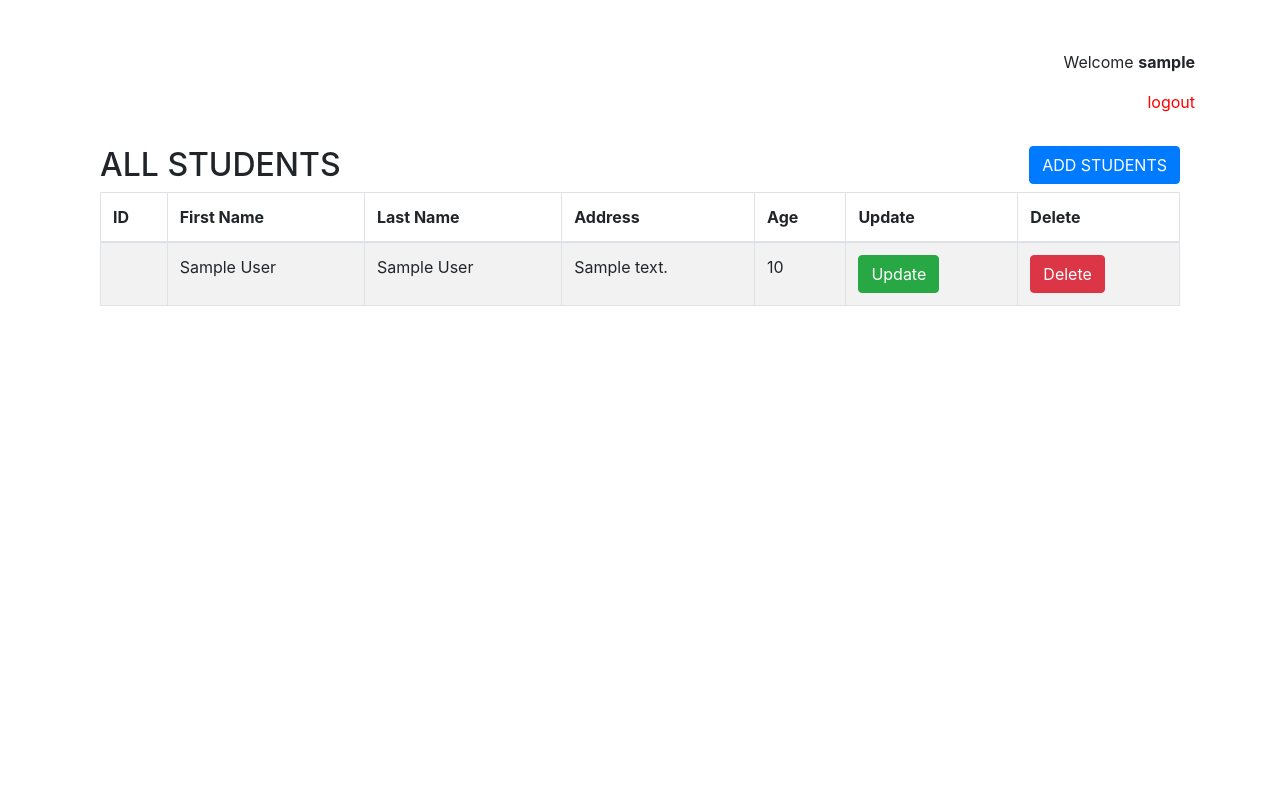
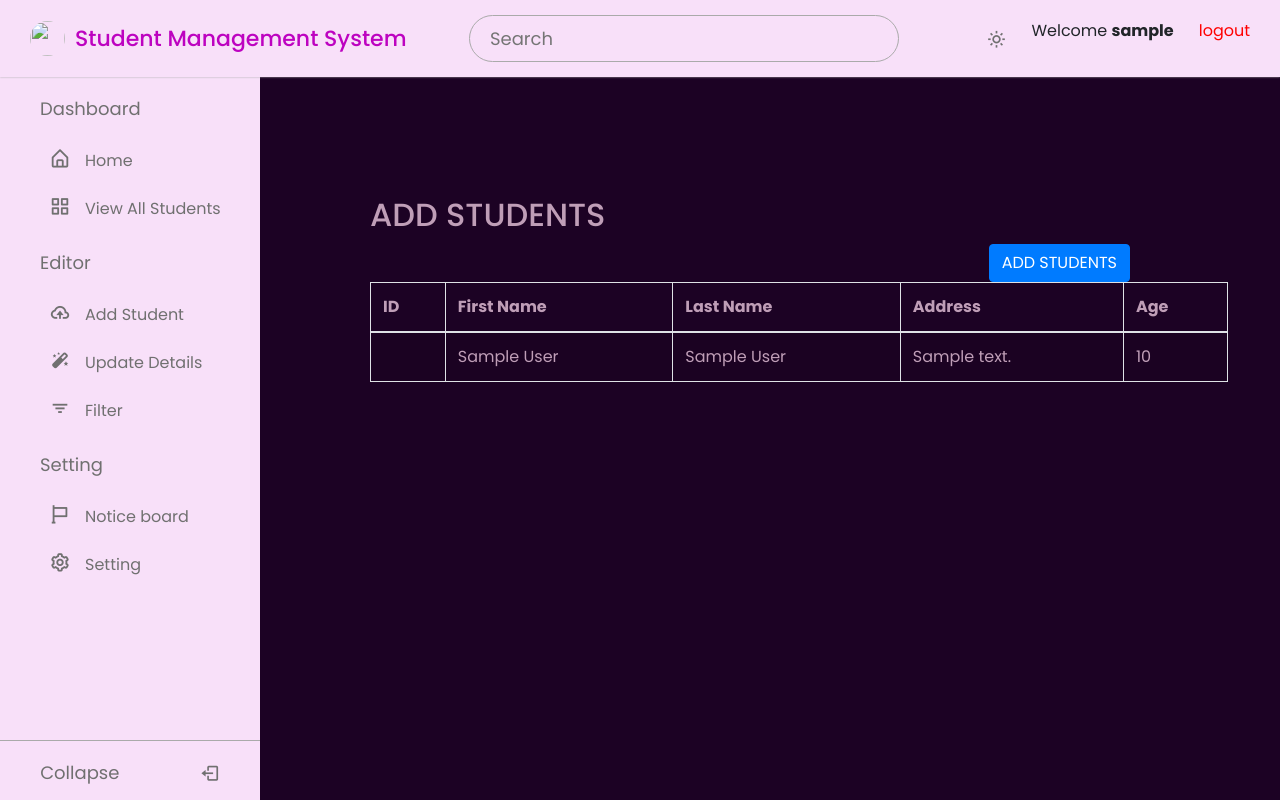
Before and after one commit to Eharagithub/-Object-Oriented-PHP-MySQL-Web-Application-, a PHP site: page /view_students.php in a window 1280 px wide. Run offline with PHP 8.4, Linux system fonts and the light colour scheme; the visitor is signed in with stand-in values (Sample User, id 1); tables that the repository leaves empty or names only in its code hold one stand-in row (values such as "Sample post"); data that the repository does not hold is empty.

Commit message:
add students

```diff
--- a/Navigation/style.css
+++ b/Navigation/style.css
@@ -13,7 +13,7 @@
   --grey-color-light: #aaa;
 }
 body {
-  background-color: #eab7f9;
+  background-color: #1c0224;
   transition: all 0.5s ease;
 }
 body.dark {
@@ -23,7 +23,7 @@ body.dark {
   --white-color: #333;
   --blue-color: #fff;
   --grey-color: #f2f2f2;
-  --grey-color-light: #d388d4;
+  --grey-color-light: #970299;
 }
 
 /* navbar */
--- a/style.css
+++ b/style.css
@@ -12,9 +12,10 @@
 }
 .box1 button{
     float: right;
+    margin-right: 20px;
 }
 .container{
-    margin-top: 50px;
+    margin-top: 30px;
 }
 h5{
     text-align: center;
--- a/view_students.php
+++ b/view_students.php
@@ -22,9 +22,21 @@ $student = new Student($connection);
 $students = $student->getAllStudents();
 ?>
 
+
+<!DOCTYPE html>
+<html lang="en">
+
 <?php include("header.php"); ?>
 
-<div class="content">
+<head>
+    <meta charset="utf-8" />
+    <meta name="viewport" content="width=device-width, initial-scale=1" />
+    <link href="https://unpkg.com/boxicons@2.1.4/css/boxicons.min.css" rel="stylesheet" />
+    <link rel="stylesheet" href="Navigation/style.css" />
+</head>
+
+
+<!-- <div class="content">
     <?php if (isset($_SESSION['success'])) : ?>
         <div class="error success">
             <h3>
@@ -42,15 +54,123 @@ $students = $student->getAllStudents();
             <p><a href="view_students.php?logout='1'" style="color: red;">logout</a></p>
         </div>
     <?php endif ?>
+</div> -->
+
+<!-- header part -->
+<nav class="navbar">
+    <div class="logo_item">
+        <i class="bx bx-menu" id="sidebarOpen"></i>
+        <img src="#" alt="">Student Management System
+    </div>
+    <div class="search_bar">
+        <input type="text" placeholder="Search" />
+    </div>
+    <div class="navbar_content">
+        <i class="bi bi-grid"></i>
+        <i class='bx bx-sun' id="darkLight"></i>
+        <?php if (isset($_SESSION['username'])) : ?>
+            <p>Welcome <strong><?php echo $_SESSION['username']; ?></strong></p>
+            <p><a href="view_students.php?logout='1'" style="color: red;">logout</a></p>
+        <?php endif ?>
+        <!-- <img src="images/profile.jpg" alt="" class="profile" /> -->
+    </div>
+</nav>
+
+<!-- sidebar -->
+<nav class="sidebar">
+    <div class="menu_content">
+        <ul class="menu_items">
+            <div class="menu_title menu_dahsboard"></div>
+            <li class="item">
+                <a href="Navigation/index.php" class="nav_link submenu_item">
+                    <span class="navlink_icon">
+                        <i class="bx bx-home-alt"></i>
+                    </span>
+                    <span class="navlink">Home</span>
+                </a>
+            </li>
+            <li class="item">
+                <a href="All_students.php" class="nav_link submenu_item">
+                    <span class="navlink_icon">
+                        <i class="bx bx-grid-alt"></i>
+                    </span>
+                    <span class="navlink">View All Students</span>
+                </a>
+            </li>
+        </ul>
+        <ul class="menu_items">
+            <div class="menu_title menu_editor"></div>
+            <li class="item">
+                <a href="view_students.php" class="nav_link">
+                    <span class="navlink_icon">
+                        <i class="bx bx-cloud-upload"></i>
+                    </span>
+                    <span class="navlink">Add Student</span>
+                </a>
+            </li>
+            <li class="item">
+                <a href="Update_students.php" class="nav_link">
+                    <span class="navlink_icon">
+                        <i class="bx bxs-magic-wand"></i>
+                    </span>
+                    <span class="navlink">Update Details</span>
+                </a>
+            </li>
+            <li class="item">
+                <a href="filter.php" class="nav_link">
+                    <span class="navlink_icon">
+                        <i class="bx bx-filter"></i>
+                    </span>
+                    <span class="navlink">Filter</span>
+                </a>
+            </li>
+
+        </ul>
+        <ul class="menu_items">
+            <div class="menu_title menu_setting"></div>
+            <li class="item">
+                <a href="notice_board.php" class="nav_link">
+                    <span class="navlink_icon">
+                        <i class="bx bx-flag"></i>
+                    </span>
+                    <span class="navlink">Notice board</span>
+                </a>
+            </li>
+            <li class="item">
+                <a href="settings.php" class="nav_link">
+                    <span class="navlink_icon">
+                        <i class="bx bx-cog"></i>
+                    </span>
+                    <span class="navlink">Setting</span>
+                </a>
+            </li>
+        </ul>
+        <!-- Sidebar Open / Close -->
+        <div class="bottom_content">
+            <div class="bottom expand_sidebar">
+                <span>Expand</span>
+                <i class='bx bx-log-in'></i>
+            </div>
+            <div class="bottom collapse_sidebar">
+                <span>Collapse</span>
+                <i class='bx bx-log-out'></i>
+            </div>
+        </div>
+    </div>
+</nav>
+
+
+<!--main part-->
+<div class="main">
+    <div class="box-container">
+        <div class="container mt-3">
+            <div class="box1">
+                <h2 style="color: #bf9eb7;">ADD STUDENTS</h2>
+                <br><br>
+                <button class="btn btn-primary" data-toggle="modal" data-target="#exampleModal" style=" margin-right: 20px;">ADD STUDENTS</button>
             </div>
 
-<div class="container mt-3">
-    <div class="box1">
-        <h2>ALL STUDENTS</h2>
-        <button class="btn btn-primary" data-toggle="modal" data-target="#exampleModal">ADD STUDENTS</button>
-    </div>
-
-    <table class="table table-hover table-bordered table-striped mt-3">
+            <table class="table table-hover table-bordered table-striped mt-3" style="width: 110%;margin-bottom: 1rem;color: #bf9eb7;">
                 <thead>
                     <tr>
                         <th>ID</th>
@@ -58,8 +178,7 @@ $students = $student->getAllStudents();
                         <th>Last Name</th>
                         <th>Address</th>
                         <th>Age</th>
-                <th>Update</th>
-                <th>Delete</th>
+
                     </tr>
                 </thead>
                 <tbody>
@@ -70,8 +189,7 @@ $students = $student->getAllStudents();
                             <td><?php echo $row['l_name']; ?> </td>
                             <td><?php echo $row['address']; ?> </td>
                             <td><?php echo $row['age']; ?> </td>
-                    <td><a href="update_page_1.php?Id=<?php echo $row['Id']; ?>" class="btn btn-success">Update</a></td>
-                    <td><a href="delete_page.php?Id=<?php echo $row['Id']; ?>" class="btn btn-danger">Delete</a></td>
+
                         </tr>
                     <?php endforeach; ?>
                 </tbody>
@@ -130,5 +248,13 @@ $students = $student->getAllStudents();
                 </div>
             </div>
         </form>
+    </div>
+</div>
 
 <?php include("footer.php"); ?>
+
+  <!-- JavaScript -->
+  <script src="Navigation/script.js"></script>
+</body>
+
+</html>
```
Also changed, not shown: All_students.php (+5 -6 lines), Update_students.php (+4 -42 lines). Lines whose indentation alone changed are shown as unchanged.
